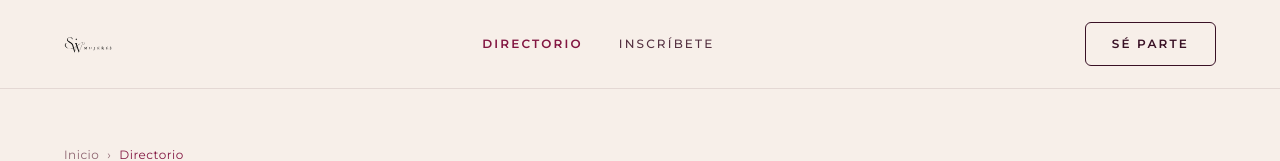
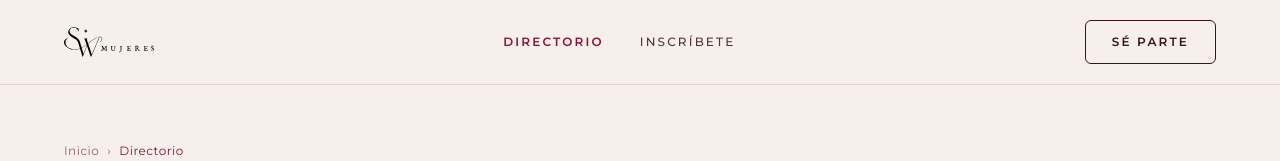
Before and after one commit to SailBliss/sw_master, a Next.js app: page /directorio in a window 1280 px wide. Shown: the top 161 px of the page. Built offline with nearby package versions, Linux system fonts and the light colour scheme; no server answers; the database is empty.

Commit message:
Ajusta dimensiones del logotipo principal

```diff
--- a/app/directorio/[slug]/page.tsx
+++ b/app/directorio/[slug]/page.tsx
@@ -73,7 +73,7 @@ export default async function ProfilePage({ params }: Props) {
         padding: '20px 64px', borderBottom: '1px solid var(--sw-line)',
       }}>
         <Link href="/" style={{ display: 'inline-flex', alignItems: 'center' }}>
-          <Image src="/logo-sw-4.svg" width={48} height={48} alt="SW Mujeres" />
+          <Image src="/logo-sw-4.svg" width={90} height={90} alt="SW Mujeres" />
         </Link>
         <nav style={{ display: 'flex', gap: 36 }}>
           <Link href="/directorio" style={{ fontSize: 12, fontWeight: 600, letterSpacing: '0.18em', textTransform: 'uppercase', color: 'var(--accent)' }}>Directorio</Link>
--- a/app/directorio/page.tsx
+++ b/app/directorio/page.tsx
@@ -52,7 +52,7 @@ export default async function DirectorioPage({ searchParams }: { searchParams: S
         padding: '20px 64px', borderBottom: '1px solid var(--sw-line)',
       }}>
         <Link href="/" style={{ display: 'inline-flex', alignItems: 'center' }}>
-          <Image src="/logo-sw-4.svg" width={48} height={48} alt="SW Mujeres" />
+          <Image src="/logo-sw-4.svg" width={90} height={90} alt="SW Mujeres" />
         </Link>
         <nav style={{ display: 'flex', gap: 36 }}>
           <Link href="/directorio" style={{ fontSize: 12, fontWeight: 600, letterSpacing: '0.18em', textTransform: 'uppercase', color: 'var(--accent)' }}>Directorio</Link>
--- a/app/page.tsx
+++ b/app/page.tsx
@@ -28,7 +28,7 @@ function SiteHeader({ dark = false }: { dark?: boolean }) {
       <Link href="/" style={{ display: 'inline-flex', alignItems: 'center', color: 'inherit' }}>
         <Image
           src="/logo-sw-4.svg"
-          width={48} height={48} alt="SW Mujeres"
+          width={90} height={90} alt="SW Mujeres"
           style={{ filter: dark ? 'brightness(0) invert(1)' : 'none' }}
         />
       </Link>
```
Also changed, not shown: public/logo-sw-4.svg.
